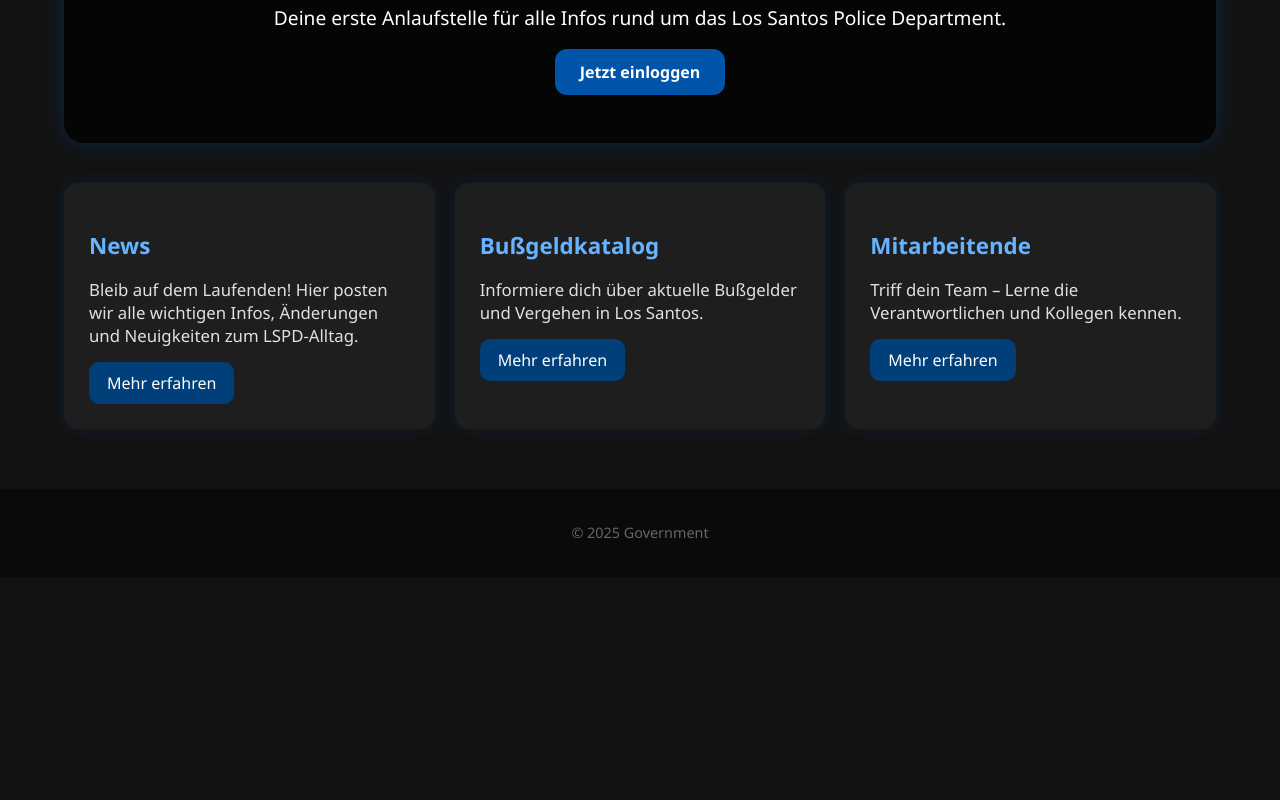
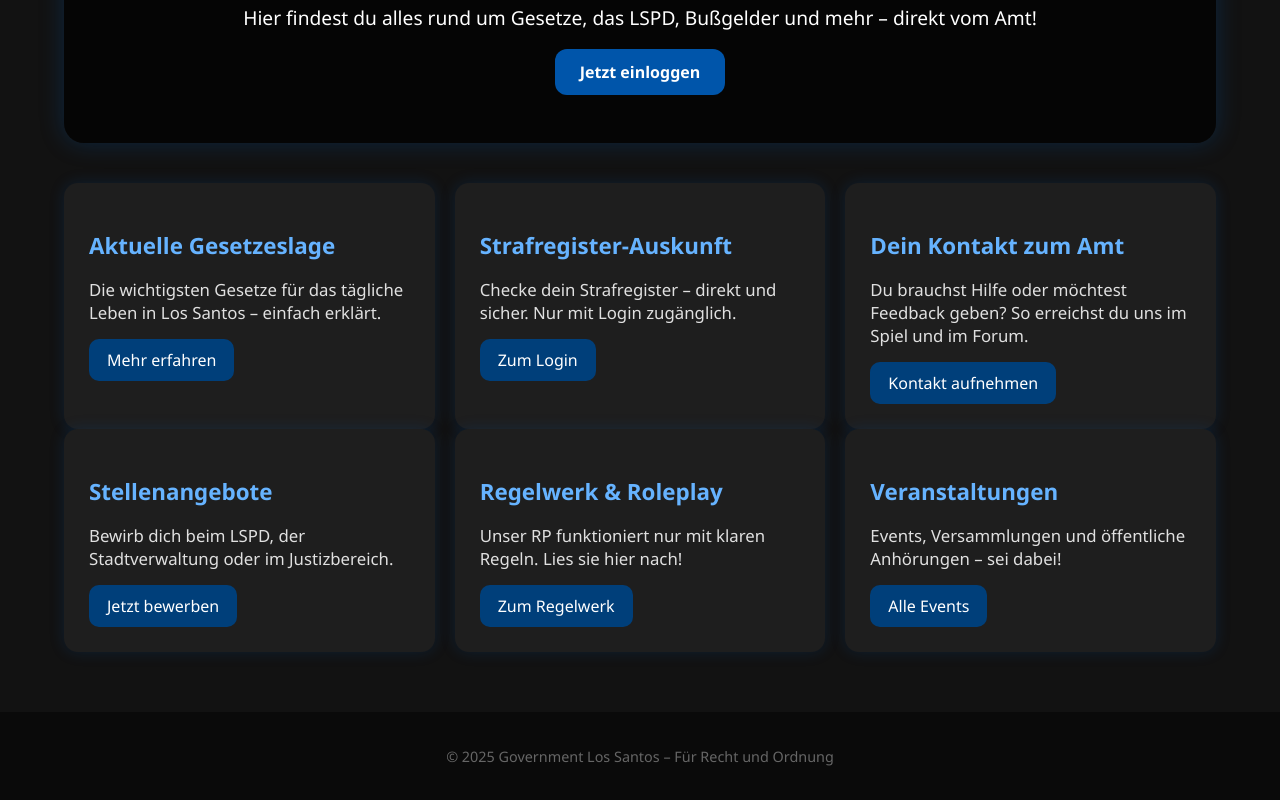
Before and after one commit to TheNeco19/tc_gov, a plain HTML site: page index.html in a window 1280 px wide. Shown: the part 394-1194 px from the top of the page. Before the commit the page ends 971 px from the top, so only its background shows below. Drawn offline with Linux system fonts and the light colour scheme.

Commit message:
anpassung startseite

```diff
--- a/index.html
+++ b/index.html
@@ -27,35 +27,55 @@
   <main class="container">
     <section class="hero" style="background-image: url('assets/img/hero1.png');">
       <div class="hero-content">
-        <h2>Willkommen bei dem LSPD</h2>
-        <p>Deine erste Anlaufstelle für alle Infos rund um das Los Santos Police Department.</p>
+        <h2>Willkommen bei der Regierung von Los Santos</h2>
+        <p>Hier findest du alles rund um Gesetze, das LSPD, Bußgelder und mehr – direkt vom Amt!</p>
         <a href="login.html" class="btn-primary">Jetzt einloggen</a>
       </div>
     </section>
 
     <section class="info-cards">
       <article class="card">
-        <h3>News</h3>
-        <p>Bleib auf dem Laufenden! Hier posten wir alle wichtigen Infos, Änderungen und Neuigkeiten zum LSPD-Alltag.</p>
-        <a href="news.html" class="btn-secondary">Mehr erfahren</a>
+        <h3>Aktuelle Gesetzeslage</h3>
+        <p>Die wichtigsten Gesetze für das tägliche Leben in Los Santos – einfach erklärt.</p>
+        <a href="gesetze.html" class="btn-secondary">Mehr erfahren</a>
       </article>
 
       <article class="card">
-        <h3>Bußgeldkatalog</h3>
-        <p>Informiere dich über aktuelle Bußgelder und Vergehen in Los Santos.</p>
-        <a href="bußgeldkatalog.html" class="btn-secondary">Mehr erfahren</a>
+        <h3>Strafregister-Auskunft</h3>
+        <p>Checke dein Strafregister – direkt und sicher. Nur mit Login zugänglich.</p>
+        <a href="login.html" class="btn-secondary">Zum Login</a>
       </article>
 
       <article class="card">
-        <h3>Mitarbeitende</h3>
-        <p>Triff dein Team – Lerne die Verantwortlichen und Kollegen kennen.</p>
-        <a href="team.html" class="btn-secondary">Mehr erfahren</a>
+        <h3>Dein Kontakt zum Amt</h3>
+        <p>Du brauchst Hilfe oder möchtest Feedback geben? So erreichst du uns im Spiel und im Forum.</p>
+        <a href="kontakt.html" class="btn-secondary">Kontakt aufnehmen</a>
+      </article>
+    </section>
+
+    <section class="info-cards">
+      <article class="card">
+        <h3>Stellenangebote</h3>
+        <p>Bewirb dich beim LSPD, der Stadtverwaltung oder im Justizbereich.</p>
+        <a href="jobs.html" class="btn-secondary">Jetzt bewerben</a>
+      </article>
+
+      <article class="card">
+        <h3>Regelwerk & Roleplay</h3>
+        <p>Unser RP funktioniert nur mit klaren Regeln. Lies sie hier nach!</p>
+        <a href="regelwerk.html" class="btn-secondary">Zum Regelwerk</a>
+      </article>
+
+      <article class="card">
+        <h3>Veranstaltungen</h3>
+        <p>Events, Versammlungen und öffentliche Anhörungen – sei dabei!</p>
+        <a href="events.html" class="btn-secondary">Alle Events</a>
       </article>
     </section>
   </main>
 
   <footer>
-    <p>&copy; 2025 Government</p>
+    <p>&copy; 2025 Government Los Santos – Für Recht und Ordnung</p>
   </footer>
 </body>
 </html>
```
Also changed, not shown: team.html (+1 -1 lines).
